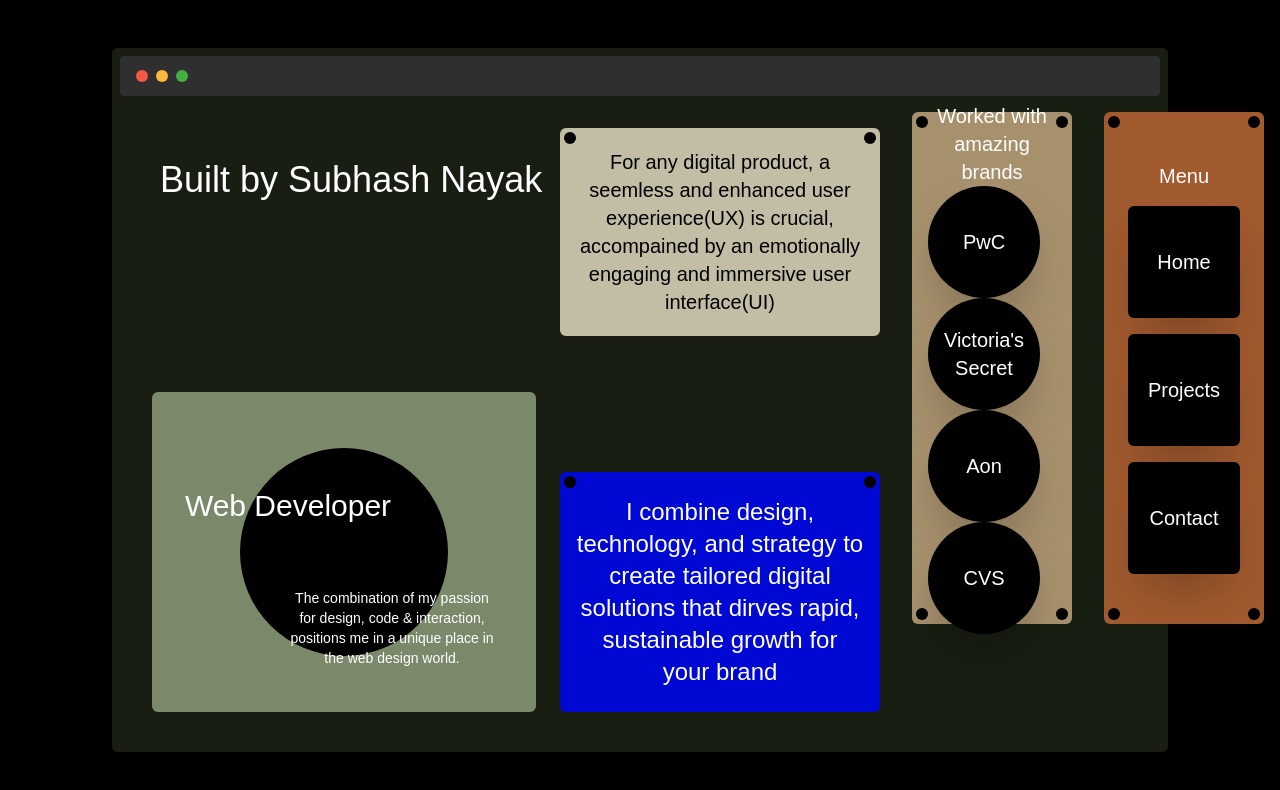
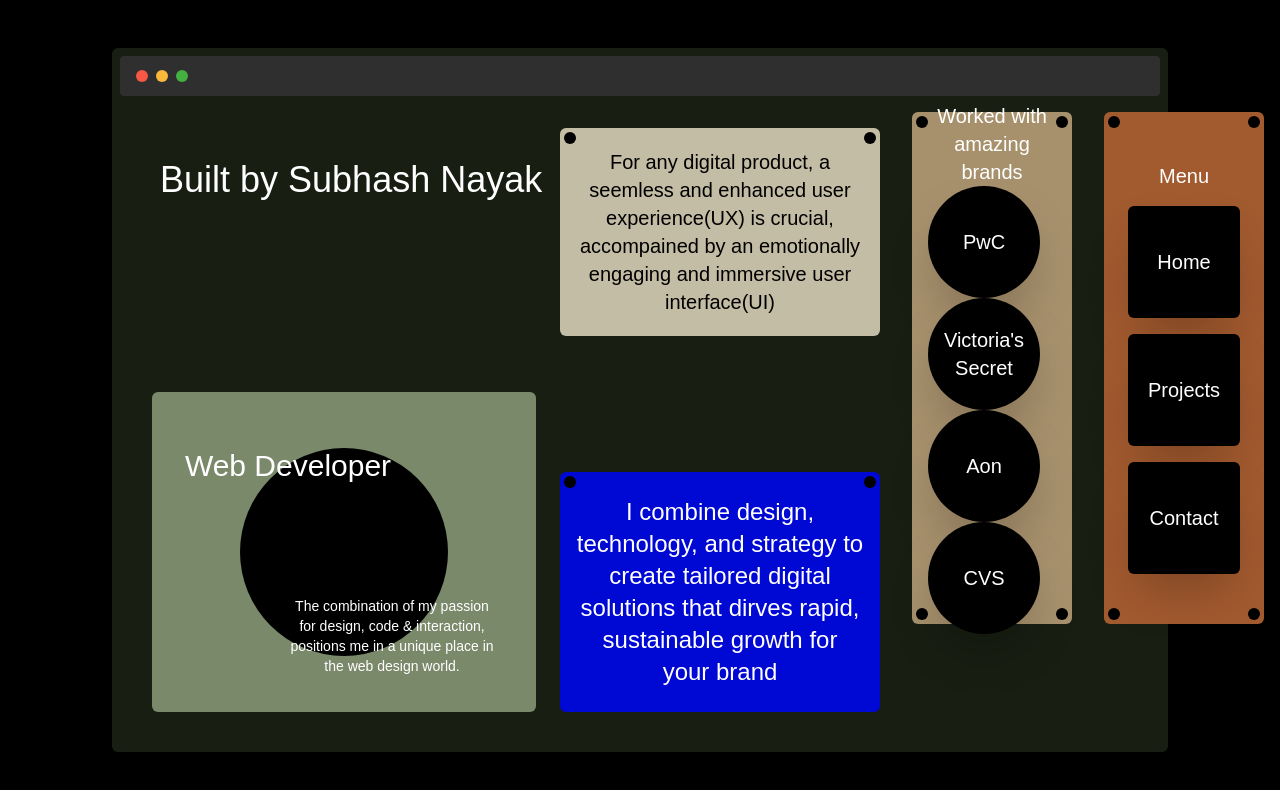
Before and after one commit to subhash131/portfolio-6, a Next.js app: page / in a window 1280 px wide. Shown: the top 790 px of the page. Built offline with nearby package versions, Linux system fonts and the light colour scheme; a web font is replaced by a local one.

Commit message:
update styles

```diff
--- a/components/web_developer/WebDeveloper.tsx
+++ b/components/web_developer/WebDeveloper.tsx
@@ -8,10 +8,8 @@ const WebDeveloper = () => {
       className={`bottom-10 absolute text-3xl text-center text-white left-10 w-96 h-80 bg-[#7B896B] grid place-content-center rounded-md ${englebert.className} transition-all`}
     >
       <Perspective3d className="w-52 h-52 rounded-full bg-black">
-        <Perspective3d className="-ml-28 mt-10 w-auto">
-          Web Developer
-        </Perspective3d>
-        <Perspective3d translatez={30} className="ml-12 mt-16 w-52 text-sm">
+        <Perspective3d className="-ml-28  w-auto">Web Developer</Perspective3d>
+        <Perspective3d translatez={30} className="ml-12 mt-28 w-52 text-sm">
           The combination of my passion for design, code & interaction,
           positions me in a unique place in the web design world.
         </Perspective3d>
```
